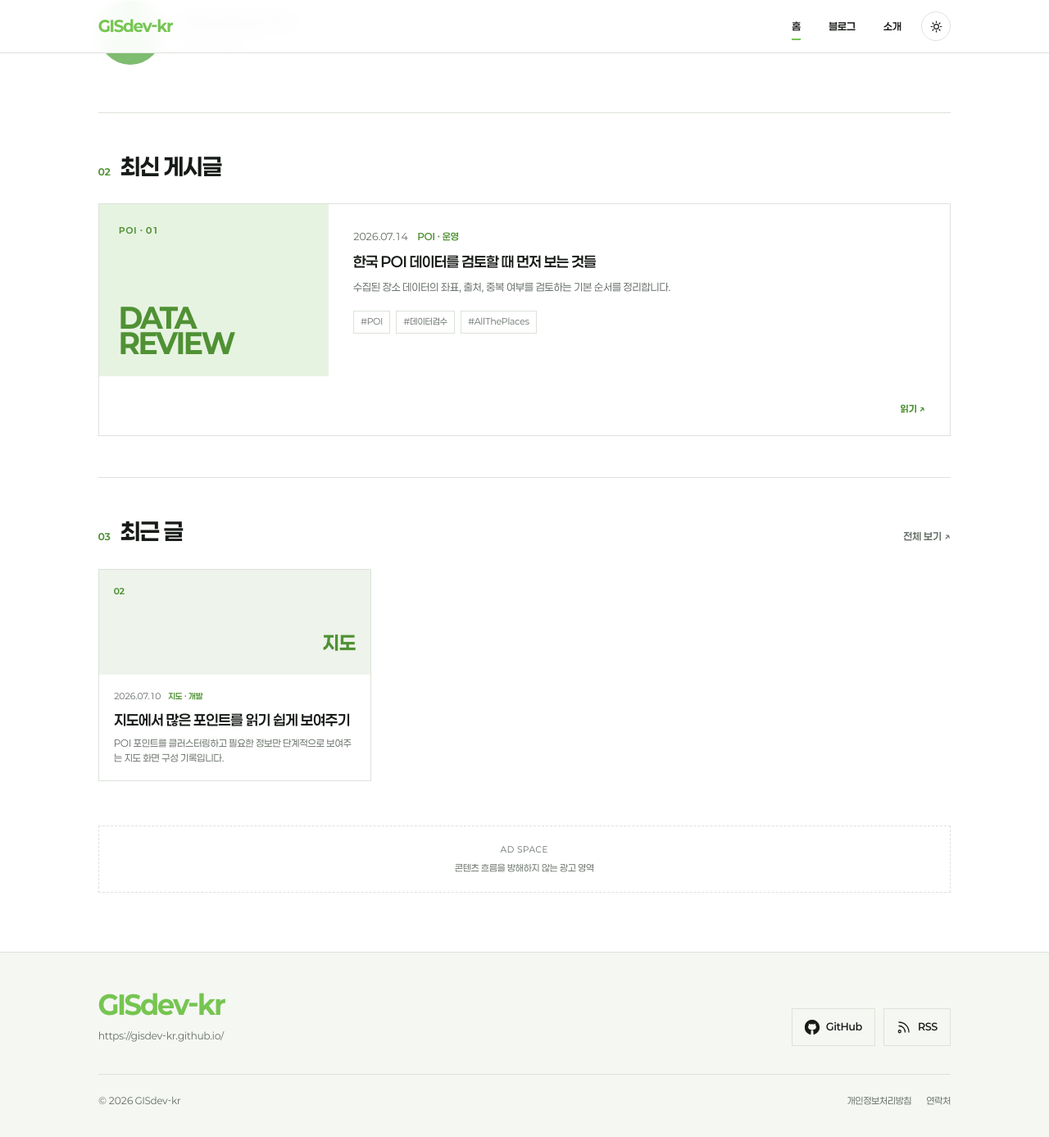
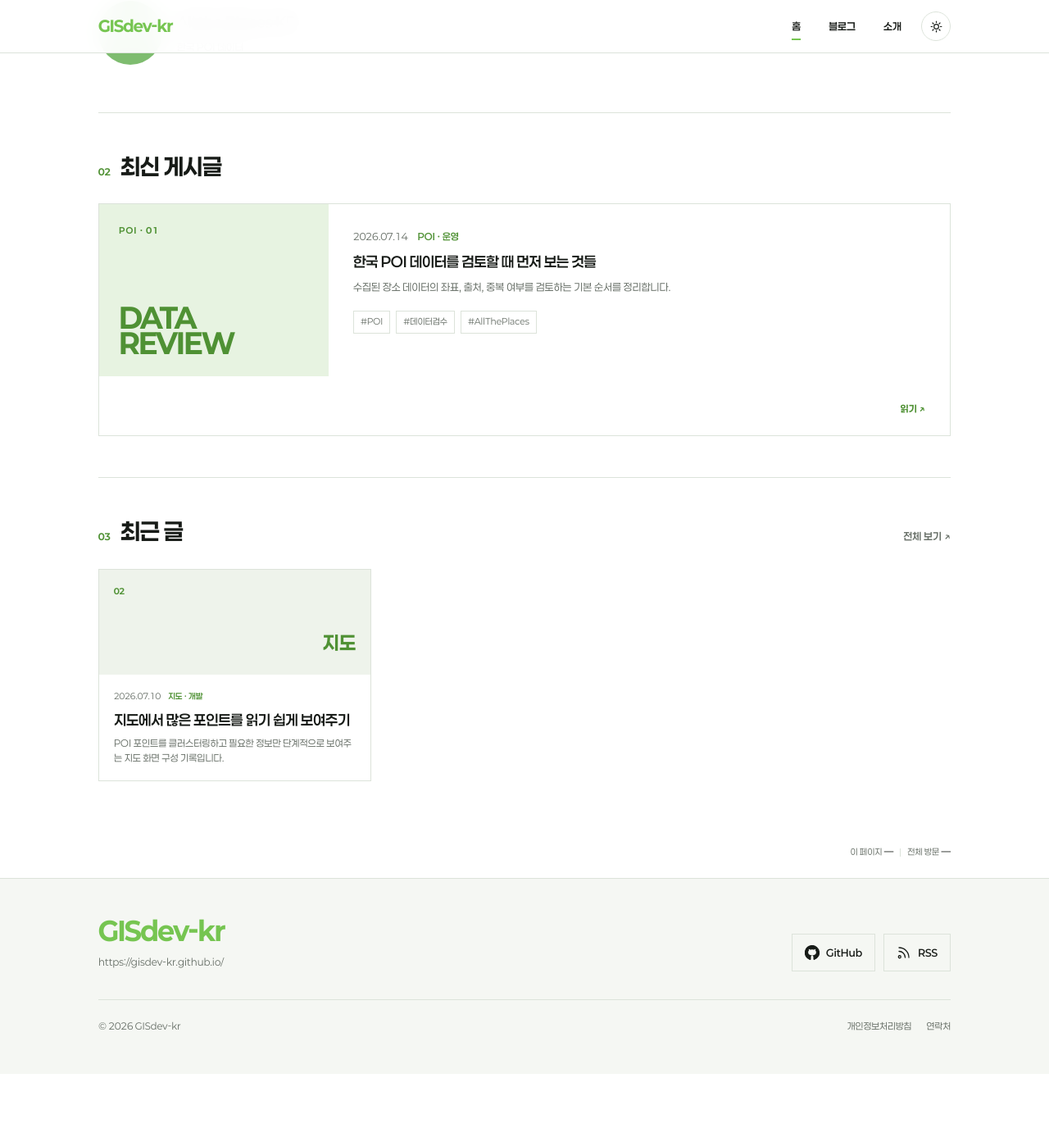
Before and after one commit to gisdev-kr/gisdev-kr.github.io, a Jekyll site: the page built from index.html, in a window 1280 px wide and 1400 px high, scrolled down 561 px. Shown: the top 1387 px of the window at 82% size. Built offline with Jekyll 4.4.1, drawn with Linux system fonts in a browser that asks for light colours; nearby versions of some CDN libraries; after the commit the page ends 1871 px from its top, so only the background shows below that.

Commit message:
Add page traffic and dormant ad shell (#5)

```diff
--- a/_config.yml
+++ b/_config.yml
@@ -50,6 +50,7 @@
 google_analytics: ""
 goatcounter_code: "gisdev-kr"
 adsense_client: ""
+adsense_enabled: false
 giscus:
   enabled: true
   repo: gisdev-kr/gisdev-kr.github.io
--- a/_includes/ad-slot.html
+++ b/_includes/ad-slot.html
@@ -1,8 +1,8 @@
-<aside class="ad-slot" aria-label="광고 영역">
-  {% if site.adsense_client != "" %}
-    <ins class="adsbygoogle" style="display:block" data-ad-client="{{ site.adsense_client }}" data-ad-format="auto" data-full-width-responsive="true"></ins>
-    <script>(adsbygoogle = window.adsbygoogle || []).push({});</script>
-  {% else %}
-    <span>AD SPACE</span><small>콘텐츠 흐름을 방해하지 않는 광고 영역</small>
-  {% endif %}
+{% if site.adsense_enabled and site.adsense_client != "" %}
+<aside class="ad-popup" data-ad-popup aria-label="광고 영역">
+  <button type="button" data-ad-close aria-label="광고 닫기">×</button>
+  <span>ADVERTISEMENT</span>
+  <ins class="adsbygoogle" style="display:block" data-ad-client="{{ site.adsense_client }}" data-ad-format="auto" data-full-width-responsive="true"></ins>
+  <script>(adsbygoogle = window.adsbygoogle || []).push({});</script>
 </aside>
+{% endif %}
--- a/_includes/head.html
+++ b/_includes/head.html
@@ -11,7 +11,7 @@
 <link rel="stylesheet" href="https://cdnjs.cloudflare.com/ajax/libs/highlight.js/11.11.1/styles/github-dark.min.css">
 <link rel="stylesheet" href="{{ '/assets/css/main.css' | relative_url }}">
 <link rel="alternate" type="application/atom+xml" title="{{ site.title }}" href="{{ '/feed.xml' | relative_url }}">
-{% if site.adsense_client != "" %}
+{% if site.adsense_enabled and site.adsense_client != "" %}
 <script async src="https://pagead2.googlesyndication.com/pagead/js/adsbygoogle.js?client={{ site.adsense_client }}" crossorigin="anonymous"></script>
 {% endif %}
 <script src="https://cdnjs.cloudflare.com/ajax/libs/highlight.js/11.11.1/highlight.min.js" defer></script>
--- /dev/null
+++ b/_includes/page-traffic.html
@@ -0,0 +1,5 @@
+{% if site.goatcounter_code != "" %}
+<aside class="page-traffic" data-page-traffic data-goatcounter-code="{{ site.goatcounter_code }}" aria-label="방문 통계">
+  <span>이 페이지 <b data-page-count>—</b></span><i></i><span>전체 방문 <b data-total-count>—</b></span>
+</aside>
+{% endif %}
--- a/_layouts/default.html
+++ b/_layouts/default.html
@@ -6,6 +6,7 @@
     {% include header.html %}
     <div class="site-shell">
       <main id="main-content">{{ content }}</main>
+      {% include page-traffic.html %}
       {% include footer.html %}
     </div>
     <script src="{{ '/assets/js/site.js' | relative_url }}" defer></script>
--- a/assets/css/main.css
+++ b/assets/css/main.css
@@ -87,8 +87,8 @@
 .recent-card p{margin:0;color:var(--muted);font-size:.72rem;line-height:1.55}
 .empty-state{margin:0;padding:42px;border:1px solid var(--line);background:var(--surface);color:var(--muted)}
 
-.ad-slot{width:min(var(--content),calc(100% - 48px));min-height:82px;margin:4px auto 72px;display:flex;align-items:center;justify-content:center;flex-direction:column;border:1px dashed var(--line);color:var(--muted);font-size:.62rem;letter-spacing:.1em}
-.ad-slot small{margin-top:4px;font-size:.7rem;letter-spacing:0}
+.page-traffic{width:min(var(--content),calc(100% - 48px));margin:28px auto 22px;display:flex;justify-content:flex-end;align-items:center;gap:8px;color:var(--muted);font-size:.65rem}.page-traffic b{color:var(--ink);font-weight:600}.page-traffic i{width:1px;height:10px;background:var(--line)}
+.ad-popup{position:fixed;z-index:80;left:50%;bottom:18px;transform:translateX(-50%);width:min(760px,calc(100% - 36px));min-height:96px;display:grid;place-items:center;padding:20px;border:1px solid var(--line);background:color-mix(in srgb,var(--bg) 97%,transparent);box-shadow:0 12px 38px rgba(20,27,21,.2)}.ad-popup>button{position:absolute;right:10px;top:8px;border:0;background:transparent;color:var(--ink);font-size:1.25rem}.ad-popup>span{position:absolute;left:12px;top:9px;color:var(--muted);font-size:.5rem;letter-spacing:.12em}.ad-popup .adsbygoogle{width:100%}
 
 .site-footer{margin:0;padding:48px max(24px,calc((100% - var(--content))/2));background:var(--surface);border-top:1px solid var(--line)}
 .footer-main{display:flex;align-items:flex-end;justify-content:space-between;gap:40px;padding-bottom:34px}
@@ -177,14 +177,14 @@
   .site-header-inner{width:calc(100% - 32px);gap:7px}.site-logo{font-size:1.2rem}.header-search{width:min(128px,36vw);margin-left:auto}.header-search input{width:100%;padding-left:10px}.nav-toggle{display:block}.theme-toggle{width:34px;height:34px}
   .site-nav{position:absolute;top:calc(var(--header) - 1px);left:0;right:0;margin:0;padding:12px 20px 20px;display:none;gap:0;background:var(--bg);border-bottom:1px solid var(--line)}
   .site-nav.open{display:grid}.site-nav a{padding:13px 4px;border-bottom:1px solid var(--line)}.site-nav a:last-child{border:0}.site-nav a:after{display:none}
-  .magazine-hero,.magazine-search-section,.magazine-section,.ad-slot,.page-frame,.listing-page,.post-layout{width:calc(100% - 36px)}
+  .magazine-hero,.magazine-search-section,.magazine-section,.page-traffic,.page-frame,.listing-page,.post-layout{width:calc(100% - 36px)}
   .magazine-hero{padding:58px 0 34px}.magazine-edition{margin-bottom:14px}.magazine-hero h1{font-size:clamp(3rem,13vw,4.2rem);line-height:.92}.magazine-hero>p:last-child{margin-top:18px;font-size:.8rem}
   .magazine-search-section{padding:20px 0 42px}.magazine-search input{height:42px;padding:0 14px;font-size:.82rem}.magazine-search button{height:42px;padding:0 15px}.magazine-search button span{font-size:.72rem}
   .magazine-section{padding:42px 0}.magazine-section-heading{margin-bottom:22px}.magazine-section-heading h2{font-size:1.35rem}
   .project-feature{gap:15px}.project-orb{width:66px;height:66px;flex-basis:66px;font-size:.92rem}.project-copy strong{font-size:1.05rem}.project-copy small{font-size:.74rem}
   .featured-post{grid-template-columns:1fr;gap:0}.featured-post-cover{min-height:130px;padding:20px}.featured-post-cover strong{font-size:1.8rem}.featured-post-content{padding:22px}.featured-arrow{grid-column:1;margin-top:18px}.featured-post h3,.recent-card h3{font-size:1.05rem}
   .recent-grid{grid-template-columns:1fr;gap:16px}.recent-card-cover{min-height:112px}.recent-card-body{padding:20px}
-  .ad-slot{margin-bottom:54px}
+  .page-traffic{margin:20px auto 16px;justify-content:flex-start}
   .site-footer{padding:44px 22px}.footer-main{display:grid;gap:26px}.footer-title{font-size:1.75rem}.footer-social{justify-content:flex-start}.footer-bottom{display:grid;gap:12px}.footer-bottom nav{flex-wrap:wrap}
   .page-frame,.listing-page,.post-layout{padding:54px 0 84px}.page-header h1,.listing-header h1{font-size:2.35rem}.project-grid,.post-grid{grid-template-columns:1fr}.project-card{min-height:290px;padding:25px}
   .post-row{grid-template-columns:1fr 24px;gap:10px;padding:25px 0}.post-row time{grid-column:1/3;order:-1}.post-row h2{font-size:1.35rem}
--- a/assets/js/site.js
+++ b/assets/js/site.js
@@ -17,6 +17,20 @@
   navButton?.addEventListener("click", () => setNav(!nav?.classList.contains("open")));
   nav?.querySelectorAll("a").forEach((link) => link.addEventListener("click", () => setNav(false)));
   window.addEventListener("resize", () => { if (window.innerWidth > 760) setNav(false); });
+
+  const traffic = document.querySelector("[data-page-traffic]");
+  if (traffic) {
+    const code = traffic.dataset.goatcounterCode;
+    const fetchCount = async (path) => {
+      const response = await fetch(`https://${code}.goatcounter.com/counter/${encodeURIComponent(path)}.json`);
+      if (!response.ok) throw new Error(`GoatCounter ${response.status}`);
+      return (await response.json()).count || "—";
+    };
+    fetchCount(location.pathname).then((count) => { traffic.querySelector("[data-page-count]").textContent = count; }).catch(() => {});
+    fetchCount("TOTAL").then((count) => { traffic.querySelector("[data-total-count]").textContent = count; }).catch(() => {});
+  }
+
+  document.querySelector("[data-ad-close]")?.addEventListener("click", () => document.querySelector("[data-ad-popup]")?.remove());
 
   document.querySelectorAll(".prose pre").forEach((pre) => {
     const button = document.createElement("button"); button.className = "copy-code"; button.type = "button"; button.textContent = "COPY";
```
Also changed, not shown: README.md.
